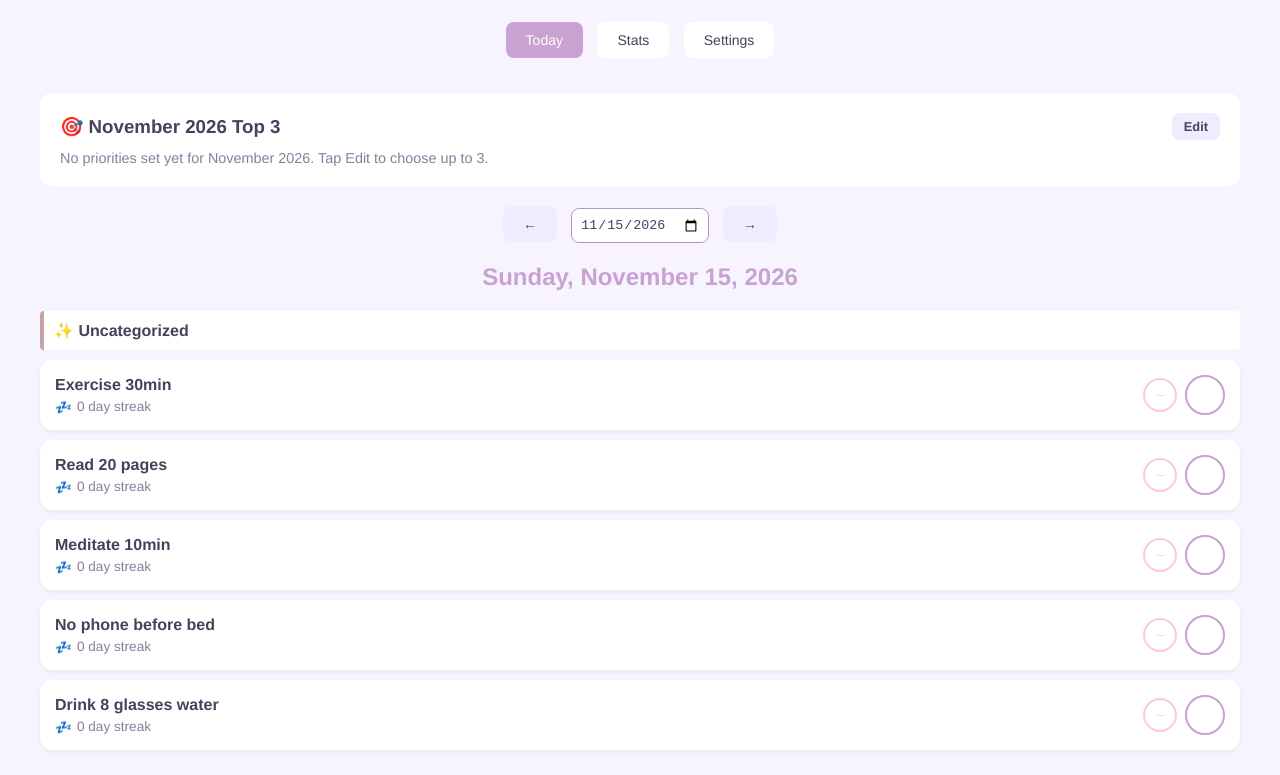
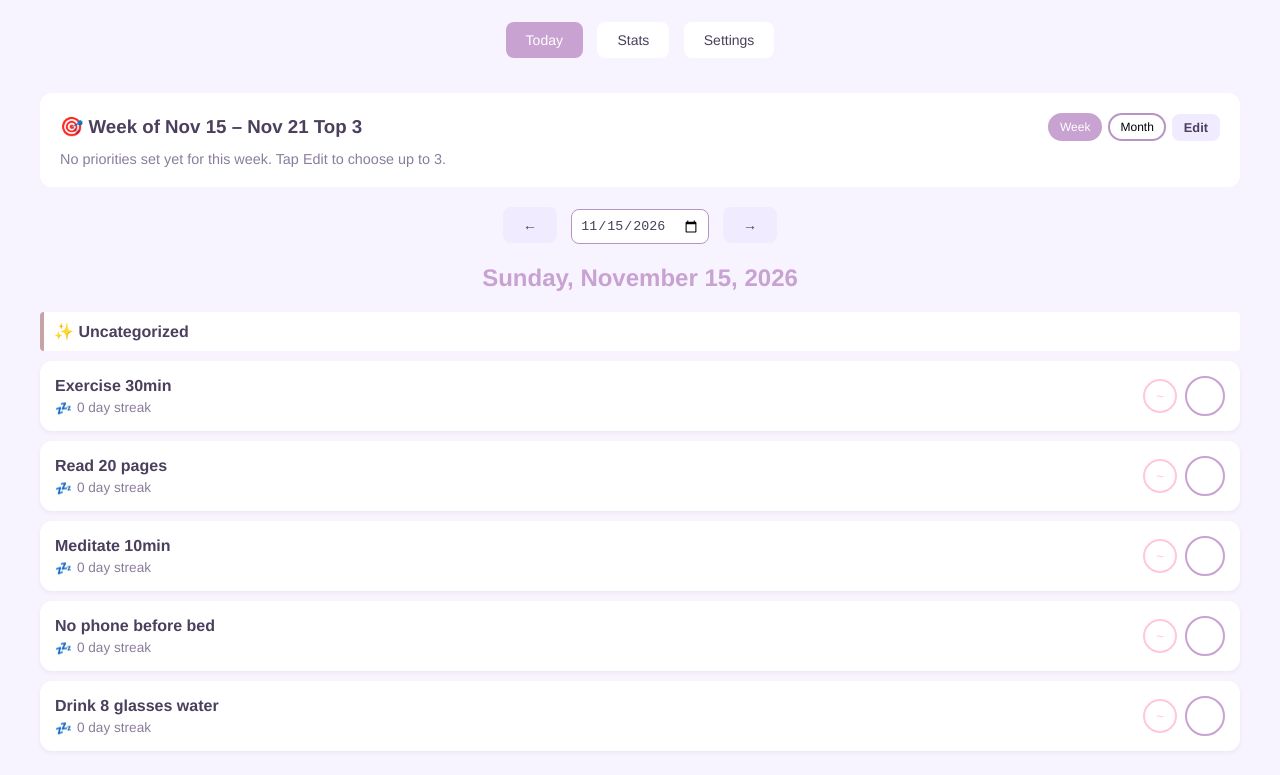
Before and after one commit to annoyedbandana/supreme-invention, a plain HTML site: page index.html in a window 1280 px wide. Shown: the part 61-836 px from the top of the page. Drawn offline with nearby package versions, Linux system fonts and the light colour scheme.

Commit message:
Update index.html

```diff
--- a/index.html
+++ b/index.html
@@ -614,7 +614,11 @@ button {
 <div id="priorityCard" style="background:var(--surface);padding:20px;border-radius:12px;margin-bottom:20px;">
 <div style="display:flex;justify-content:space-between;align-items:center;margin-bottom:10px;">
 <h3 style="margin:0;">🎯 <span id="priorityMonthLabel"></span> Top 3</h3>
+<div style="display:flex;gap:6px;align-items:center;">
+<button id="priorityModeWeek" onclick="setPriorityMode('week')" class="filter-btn" style="padding:5px 10px;font-size:.75rem;">Week</button>
+<button id="priorityModeMonth" onclick="setPriorityMode('month')" class="filter-btn" style="padding:5px 10px;font-size:.75rem;">Month</button>
 <button onclick="togglePriorityEdit()" class="experiment-btn secondary" style="padding:6px 12px;font-size:.8rem;">Edit</button>
+</div>
 </div>
 <div id="priorityDisplay"></div>
 <div id="priorityEditPanel" style="display:none;margin-top:10px;"></div>
@@ -703,6 +707,7 @@ let userProgress = JSON.parse(localStorage.getItem('userProgress')) || {totalDay
 let experiments = JSON.parse(localStorage.getItem('experiments')) || [];
 let priorities = JSON.parse(localStorage.getItem('priorities')) || {};
 let priorityEditWorking = [null,null,null];
+let priorityMode = localStorage.getItem('priorityMode')==='month' ? 'month' : 'week';
 const themes = {
   lavender:{name:'💜 Lavender Dreams',colors:{'--bg':'#f8f4ff','--surface':'#fff','--surface-hover':'#f0ebff','--accent':'#c8a2d0','--accent-dim':'#b894c4','--text':'#4a3f5c','--text-dim':'#8a7d9b','--red':'#ff6b9d','--orange':'#ffb4d1','--lavender':'#e0c9f5','--pastel-pink':'#ffc8dd','--lilac':'#d4a5f9'}},
   pink:{name:'💖 Pink Paradise',colors:{'--bg':'#fff0f9','--surface':'#ffe5f5','--surface-hover':'#ffd0eb','--accent':'#ff69b4','--accent-dim':'#ff5ba3','--text':'#c71585','--text-dim':'#ff69b4','--red':'#ff1493','--orange':'#ffb3d9','--lavender':'#ffb3ff','--pastel-pink':'#ffc0cb','--lilac':'#ff69b4'}},
@@ -726,6 +731,7 @@ function saveData(){
     localStorage.setItem('experiments',JSON.stringify(experiments));
     localStorage.setItem('categories',JSON.stringify(categories));
     localStorage.setItem('priorities',JSON.stringify(priorities));
+    localStorage.setItem('priorityMode',priorityMode);
   } catch(e) {
     if(e.name === 'QuotaExceededError') {
       alert('Storage quota exceeded! Please export your data and clear old entries.');
@@ -982,21 +988,50 @@ function renderToday(){
 }
 
 // ============================================================
-// TOP 3 PRIORITIES (per month)
+// TOP 3 PRIORITIES (per week or per month, your choice)
 // ============================================================
-function getCurrentMonthKey(){return getTodayKey().slice(0,7)}
-function getMonthLabel(){return parseKey(currentDateKey).toLocaleDateString('en-US',{month:'long',year:'numeric'})}
-function getMonthPriorityItems(){
-  const key=getCurrentMonthKey();
+// Weeks start on Sunday (same as the weekly frequency bars). Month picks keep their old 'YYYY-MM' keys; week picks use 'w:YYYY-MM-DD' (the Sunday).
+function weekStartOf(d){const s=new Date(d.getFullYear(),d.getMonth(),d.getDate());s.setDate(s.getDate()-s.getDay());return s}
+function getPriorityKey(offset){
+  const d=parseKey(currentDateKey);
+  if(priorityMode==='week'){const s=weekStartOf(d);s.setDate(s.getDate()+7*(offset||0));return 'w:'+dateKey(s)}
+  const m=new Date(d.getFullYear(),d.getMonth()+(offset||0),1);return dateKey(m).slice(0,7);
+}
+function getPriorityLabel(){
+  const d=parseKey(currentDateKey);
+  if(priorityMode==='week'){
+    const s=weekStartOf(d),e=new Date(s);e.setDate(e.getDate()+6);
+    const f=x=>x.toLocaleDateString('en-US',{month:'short',day:'numeric'});
+    return 'Week of '+f(s)+' – '+f(e);
+  }
+  return d.toLocaleDateString('en-US',{month:'long',year:'numeric'});
+}
+function getPriorityItems(offset){
+  const key=getPriorityKey(offset);
   return (priorities[key]&&priorities[key].items)||[];
+}
+function setPriorityMode(m){
+  priorityMode=(m==='month')?'month':'week';
+  saveData();
+  const panel=document.getElementById('priorityEditPanel');if(panel)panel.style.display='none';
+  renderPriorityCard();
+}
+function copyPreviousPriorities(){
+  const prev=getPriorityItems(-1);
+  if(!prev.length)return;
+  priorities[getPriorityKey()]={items:prev.map(it=>Object.assign({},it))};
+  saveData();renderPriorityCard();
 }
 
 function renderPriorityCard(){
   const label=document.getElementById('priorityMonthLabel');
-  if(label)label.textContent=getMonthLabel();
+  if(label)label.textContent=getPriorityLabel();
+  const bw=document.getElementById('priorityModeWeek'),bm=document.getElementById('priorityModeMonth');
+  if(bw)bw.classList.toggle('active',priorityMode==='week');
+  if(bm)bm.classList.toggle('active',priorityMode==='month');
   const disp=document.getElementById('priorityDisplay');
   if(!disp)return;
-  const items=getMonthPriorityItems();
+  const items=getPriorityItems();
   const rendered=items.map(item=>{
     if(item.type==='goal'){
       const idx=item.goalIndex;
@@ -1013,7 +1048,9 @@ function renderPriorityCard(){
       return '<div style="padding:10px;background:var(--bg);border-radius:8px;margin-bottom:8px;"><strong>'+esc(item.text||'')+'</strong><div style="font-size:.75rem;color:var(--text-dim);">Custom priority</div></div>';
     }
   }).filter(Boolean).join('');
-  disp.innerHTML=rendered||'<p style="color:var(--text-dim);font-size:.9rem;margin:0;">No priorities set yet for '+getMonthLabel()+'. Tap Edit to choose up to 3.</p>';
+  const per=priorityMode==='week'?'this week':'this month',prevPer=priorityMode==='week'?'last week':'last month';
+  const hasPrev=getPriorityItems(-1).length>0;
+  disp.innerHTML=rendered||'<p style="color:var(--text-dim);font-size:.9rem;margin:0;">No priorities set yet for '+per+'. Tap Edit to choose up to 3.'+(hasPrev?' <a href="#" onclick="copyPreviousPriorities();return false;" style="color:var(--accent-dim);">Copy '+prevPer+'\'s picks</a>':'')+'</p>';
 }
 
 function togglePriorityEdit(){
@@ -1025,7 +1062,7 @@ function togglePriorityEdit(){
 }
 
 function openPriorityEditor(){
-  const items=getMonthPriorityItems();
+  const items=getPriorityItems();
   priorityEditWorking=[0,1,2].map(i=>items[i]?Object.assign({},items[i]):null);
   const panel=document.getElementById('priorityEditPanel');if(!panel)return;
   let html='';
@@ -1069,7 +1106,7 @@ function onPriorityCustomInput(slot,val){
 }
 
 function savePrioritiesFromPanel(){
-  const key=getCurrentMonthKey();
+  const key=getPriorityKey();
   const items=priorityEditWorking.filter(it=>it&&(it.type==='goal'||(it.type==='custom'&&it.text&&it.text.trim())));
   items.forEach(it=>{if(it.type==='custom')it.text=it.text.trim()});
   priorities[key]={items:items};
@@ -1486,7 +1523,7 @@ function deleteGoal(i){
 function resetAll(){if(confirm('Delete EVERYTHING?')){if(confirm('Last chance!')){localStorage.clear();location.reload()}}}
 
 function exportData(){
-  const s=JSON.stringify({goals,data,goalMetadata,categories,experiments,userProgress,priorities,exportDate:new Date().toISOString(),version:'3.1'},null,2);
+  const s=JSON.stringify({goals,data,goalMetadata,categories,experiments,userProgress,priorities,priorityMode,exportDate:new Date().toISOString(),version:'3.1'},null,2);
   const u=URL.createObjectURL(new Blob([s],{type:'application/json'})),a=document.createElement('a');
   a.href=u;a.download='life-dashboard-backup-'+getTodayKey()+'.json';document.body.appendChild(a);a.click();document.body.removeChild(a);URL.revokeObjectURL(u);
   alert('Data exported!');
@@ -1500,7 +1537,7 @@ function importData(ev){
       if(confirm('Replace all current data?')){
         goals=d.goals;data=d.data;goalMetadata=d.goalMetadata||{};experiments=d.experiments||[];userProgress=d.userProgress||userProgress;
         categories=d.categories||categories;
-        priorities=d.priorities||{};
+        priorities=d.priorities||{};priorityMode=d.priorityMode==='month'?'month':'week';
         if(!categories.find(c=>c.id==='uncategorized')) categories.push({id:'uncategorized',name:'✨ Uncategorized',color:'#c4a4a4'});
         saveData();alert('Imported! Refreshing...');location.reload();
       }
```
